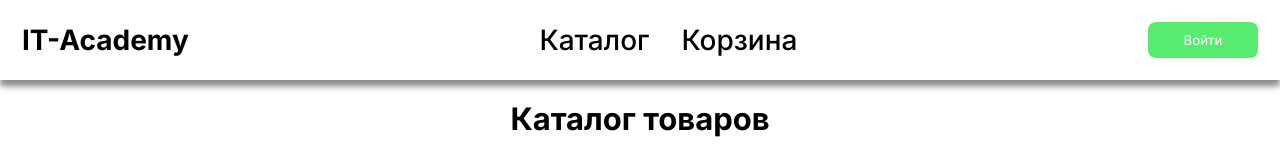
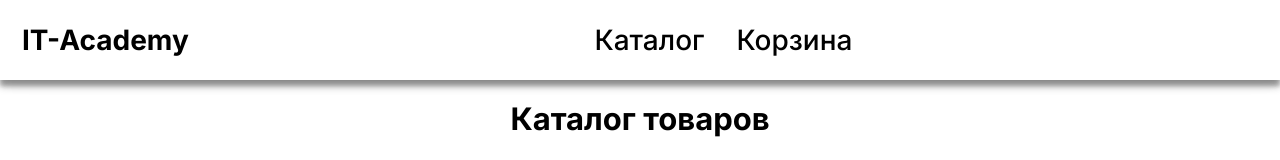
Before and after one commit to linabang/shop, a React (Vite) app: page / in a window 1280 px wide. Shown: the top 160 px of the page. Built offline with nearby package versions, Linux system fonts and the light colour scheme.

Commit message:
first commit

```diff
--- a/src/components/header/header-button/header-button.jsx
+++ b/src/components/header/header-button/header-button.jsx
@@ -13,10 +13,10 @@ const HeaderButton = () => {
     <div>
       <div onClick={handleClick}>
       {isIcon ? (
-        <img className={s.button__img} url={User} ></img>
+       <button className={s.button}>Войти</button>
       ) : (
-        <button className={s.button}>Войти</button>
 
+         <img className={s.button__img} url={User} ></img>
       )}
       </div>
     </div>
```
